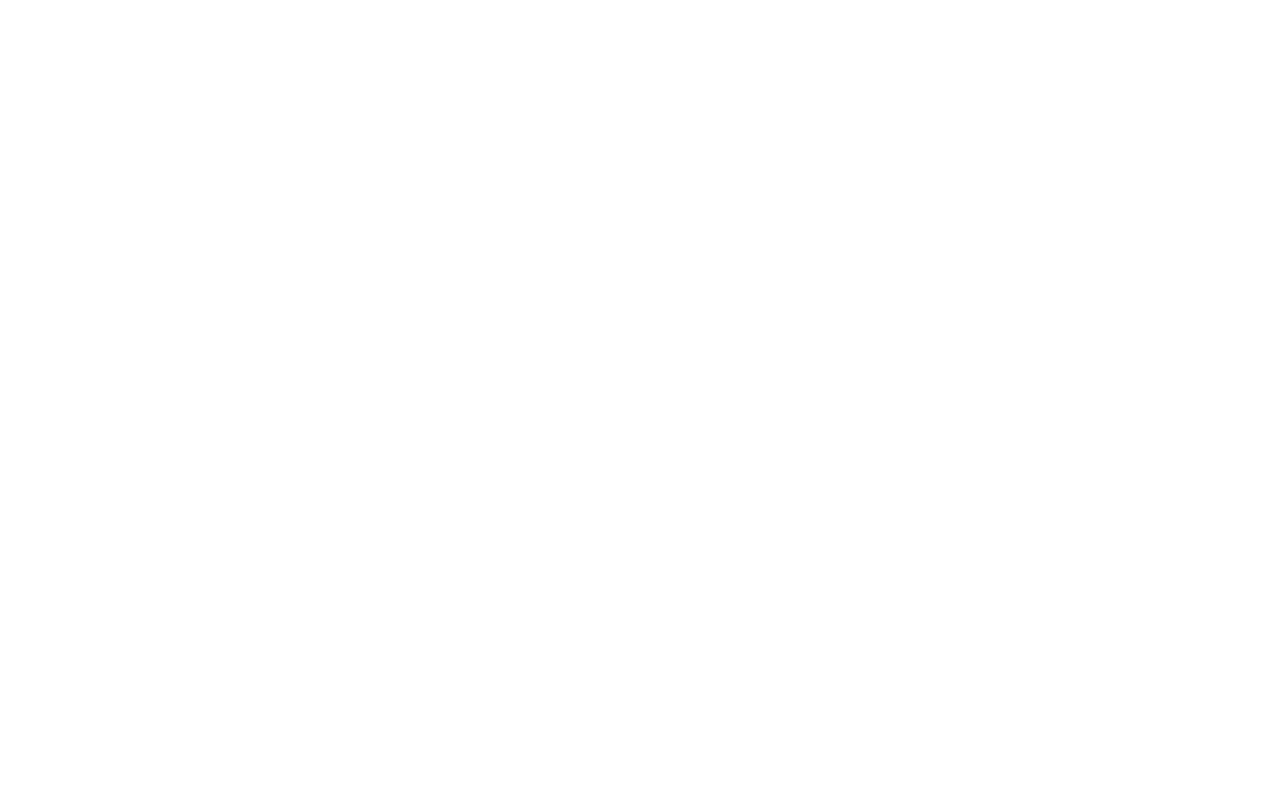
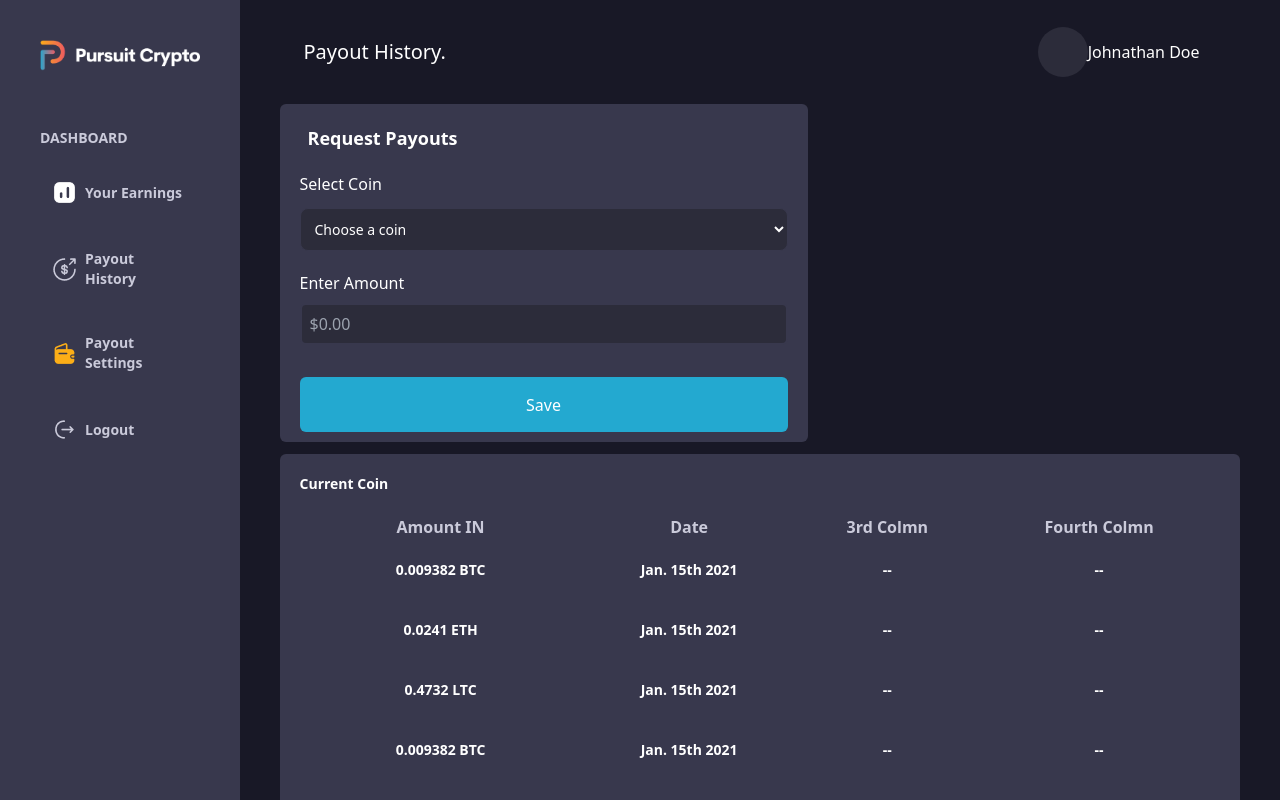
Before and after one commit to Bello2609/crypto-swap-website, a Vue app: page /dashboard-payment-history in a window 1280 px wide. Before the commit this address had no page. Shown: the top 800 px of the page. Built offline with nearby package versions, Linux system fonts and the light colour scheme.

Commit message:
:bug: fixed component placement issues

```diff
--- a/src/components/DashboardHeader/DashboardHeader.vue
+++ b/src/components/DashboardHeader/DashboardHeader.vue
@@ -1,7 +1,26 @@
+<script setup>
+    import { ref, onMounted } from "vue";
+    const path = ref("");
+    const pathName  = ()=> {
+        let path_url = window.location.pathname;
+        console.log(path);
+
+        if(path_url == "/dashboard"){
+            path.value = "welcome John"
+        }else if(path_url == "/dashboard-payout-setting"){
+            path.value = "Payout Settings."
+        }else if(path_url == "/dashboard-payment-history"){
+            path.value = "Payout History."
+        }
+    }
+    onMounted(()=>{
+        pathName();
+    })
+</script>
 <template>
     <div class="flex items-center bg-[#181826] w-[80vw] h-[13vh] px-16">
         <div class="flex items-center justify-between w-full">
-            <h4 class="text-xl text-[#fff]">Welcome, John.</h4>
+            <h4 class="text-xl text-[#fff]">{{ path }}</h4>
             <div class="flex items-center">
                 <div class="bg-[#2C2C3A] w-[50px] h-[50px] rounded-full"></div>
                 <p class="text-[#fff] font-base">Johnathan Doe</p>
--- a/src/components/Sidebar/Sidebar.vue
+++ b/src/components/Sidebar/Sidebar.vue
@@ -9,10 +9,10 @@
         <div class="w-full">
             <h4 class="text-[#CACADA] text-sm font-bold">DASHBOARD</h4>
             <nav class="flex flex-col w-full">
-                <RouterLink class="flex items-center text-[#CACADA] hover:bg-[#23A9D0] focus:bg-[#23A9D0] cursor-pointer p-3 rounded-md text-sm font-bold my-5 w-full h-full">
+                <RouterLink to="/dashboard" class="flex items-center text-[#CACADA] hover:bg-[#23A9D0] focus:bg-[#23A9D0] cursor-pointer p-3 rounded-md text-sm font-bold my-5 w-full h-full">
                     <img :src="images.earning" alt="earning" class="mr-2" />Your Earnings
                 </RouterLink>
-                <RouterLink class="flex items-center text-[#CACADA] hover:bg-[#23A9D0] focus:bg-[#23A9D0] cursor-pointer p-3 rounded-md text-sm font-bold w-full h-full">
+                <RouterLink to="/dashboard-payment-history" class="flex items-center text-[#CACADA] hover:bg-[#23A9D0] focus:bg-[#23A9D0] cursor-pointer p-3 rounded-md text-sm font-bold w-full h-full">
                     <img :src="images.payout" alt="earning" class="mr-2" />Payout History
                 </RouterLink>
                 <RouterLink to="/dashboard-payout-setting" class="flex items-center text-[#CACADA] hover:bg-[#23A9D0] focus:bg-[#23A9D0] cursor-pointer p-3 rounded-md text-sm font-bold my-5 w-full h-full">
--- /dev/null
+++ b/src/pages/DashboardPaymentHistory/DashboardPaymentHistory.vue
@@ -0,0 +1,89 @@
+<script setup>
+    import DashboardLayout from "../DashboardLayout/DashboardLayout.vue";
+
+    const tableData = [
+        {
+            crypto_amount: "0.009382 BTC"
+        },
+        {
+            crypto_amount: "0.0241 ETH"
+        },
+        {
+            crypto_amount: "0.4732 LTC"
+        },
+        {
+            crypto_amount: "0.009382 BTC"
+        },
+        {
+            crypto_amount: "0.0241 ETH"
+        },
+        {
+            crypto_amount: "0.4732 LTC"
+        },
+        {
+            crypto_amount: "0.009382 BTC"
+        },
+        {
+            crypto_amount: "0.0241 ETH"
+        },
+    ]
+</script>
+<template>
+    <DashboardLayout>
+        <div class="grid grid-cols-2 gap-3 px-10">
+            <div class="bg-[#38384D] w-[528px] h-[338px] p-5 rounded-md">
+                <div class="flex items-center">
+                    <h5 class="text-lg text-[#fff] font-bold ml-2">Request Payouts</h5>
+                </div>
+                <form>
+                    <div class="my-5">
+                        <label class="text-[#fff]">Select Coin</label>
+                        <!-- <input
+                            type="type"
+                            placeholder="payout.placeholder1"
+                            class="mt-2 w-full h-full text-[#fff] bg-[#2C2C3A] p-2 outline-none border-2 border-[#38384D] rounded-md"
+                        /> -->
+                        <select id="countries" class="mt-3 bg-[#2C2C3A] border border-[#38384D] text-[#fff] text-sm rounded-lg  focus:border-[#38384D] block w-full p-2.5">
+                            <option selected>Choose a coin</option>
+                            <option value="US">Bitcoin</option>
+                            <option value="CA">Ethereum</option>
+                            <option value="FR">Litecoin</option>
+                            <option value="DE">Tether (USDT)</option>
+                    </select>
+                    </div>
+                    <div class="my-5">
+                        <label class="text-[#fff]">Enter Amount</label>
+                        <input
+                            type="type"
+                            placeholder="$0.00"
+                            class="mt-2 w-full h-full text-[#fff] bg-[#2C2C3A] p-2 outline-none border-2 border-[#38384D] rounded-md"
+                        />
+                    </div>
+                    <button class="w-full h-[55px] bg-[#23A9D0] rounded-md my-3 text-[#fff]">Save</button>
+                </form>
+            </div>
+            <div class="bg-[#38384D] col-span-2 w-full h-auto rounded-md p-5">
+                <h5 class="text-sm text-[#fff] font-bold">Current Coin</h5>
+                <table class="border-collapse w-full mt-5">
+                    <thead>
+                        <tr class="text-[#CACADA] text-base p-5">
+                            <th>Amount IN</th>
+                            <th>Date</th>
+                            <th>3rd Colmn</th>
+                            <th>Fourth Colmn</th>
+                        </tr>
+                    </thead>
+                    <tbody class="text-sm text-[#fff] font-bold">
+                        <tr v-for="data in tableData" class="text-center">
+                            <td class="p-5">{{ data.crypto_amount }}</td>
+                            <td>Jan. 15th 2021</td>
+                            <td>--</td>
+                            <td>--</td>
+                        </tr>
+                    </tbody>
+                </table>
+            </div>
+
+        </div>
+    </DashboardLayout>
+</template>
--- a/src/pages/Home/Home.vue
+++ b/src/pages/Home/Home.vue
@@ -42,36 +42,7 @@
                          <div class="w-1/2">
                               <h6 class="text-[#FCAE17] text-xs">SUBHEADER FOR HERO</h6>
                               <h4 className="w-[400px] md:w-fit sm:w-[243px] text-3xl md:text-5xl sm:text-4xl font-bold text-[#000] leading-[63px]">
-                                   <div class="w-[370px] h-[362px] bg-[#23A9D0] p-10 rounded-md">
-                <div class="flex items-center justify-center w-[100px] h-[100px] rounded-full bg-[#23A9D0]">
-                    <img :src="images.convertshape" alt="shape">
-                </div>
-                <h5 class="font-bold text-lg text-[#fff] my-5">Frameworks for a robust synopsis with issues.</h5>
-                <p class="text-base text-[#fff]">
-                    Capitalize on low hanging fruit to then identify a ballpark value
-                    added within a activity to beta test.
-                </p>
-            </div>
-            <div class="w-[370px] h-[362px] bg-[#FCAE17] p-10 rounded-md">
-                <div class="flex items-center justify-center w-[100px] h-[100px] rounded-full">
-                    <img :src="images.element3" alt="shape">
-                </div>
-                <h5 class="font-bold text-lg text-[#181826] my-5">Frameworks for a robust synopsis with issues.</h5>
-                <p class="text-base text-[#181826]">
-                    Capitalize on low hanging fruit to then identify a ballpark value
-                    added within a activity to beta test.
-                </p>
-            </div>
-            <div class="w-[370px] h-[362px] bg-[#ED5962] p-10 rounded-md">
-                <div class="flex items-center justify-center w-[100px] h-[100px] rounded-full">
-                    <img :src="images.cpu" alt="shape">
-                </div>
-                <h5 class="font-bold text-lg text-[#181826] my-5">Frameworks for a robust synopsis with issues.</h5>
-                <p class="text-base text-[#181826]">
-                    Capitalize on low hanging fruit to then identify a ballpark value
-                    added within a activity to beta test.
-                </p>
-            </div>               Key performance indicators.
+                                   Key performance indicators.
                               </h4>
                          </div>
                          <div class="w-1/2">
--- a/src/router.js
+++ b/src/router.js
@@ -6,6 +6,7 @@
 import AboutUs from "./pages/AboutUs/AboutUs.vue";
 import Dashboard from "./pages/Dashboard/Dashboard.vue";
 import DashboardPayoutSetting from "./pages/DashboardPayoutSetting/DashboardPayoutSetting.vue";
+import DashboardPaymentHistory from "./pages/DashboardPaymentHistory/DashboardPaymentHistory.vue";
 
 const routes = [
     {
@@ -27,6 +28,11 @@
         path: "/dashboard-payout-setting",
         name: "Dashboard Payout Setting",
         component: DashboardPayoutSetting
+    },
+    {
+        path: "/dashboard-payment-history",
+        name: "Dashboard Payment History",
+        component: DashboardPaymentHistory
     },
     {
         path: "/get-in-touch",
```
